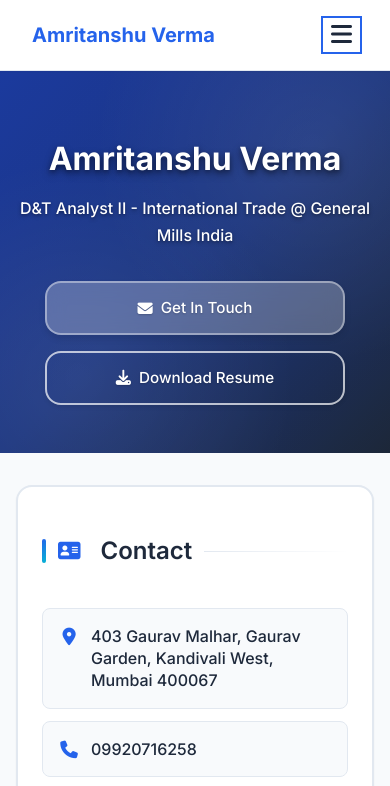
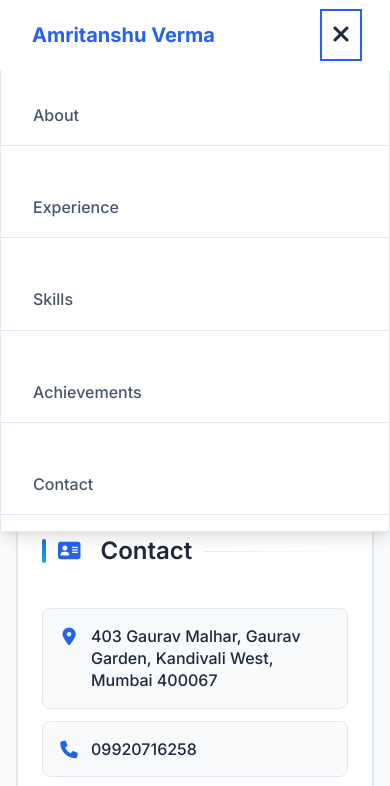
Before and after one commit to AmritanshuAVerma/resume-website, a plain HTML site: page index.html in a window 390 px wide. Both pictures are taken after a click on the button "Toggle mobile menu". Shown: the top 786 px of the page. Drawn offline with Linux system fonts and the light colour scheme.

Commit message:
Fix mobile menu functionality - Added proper toggle behavior for mobile navigation - Mobile menu now slides down from navigation bar - Added close functionality when clicking links or outside menu - Toggle icon changes between hamburger and X - Improved mobile navigation UX

```diff
--- a/index.html
+++ b/index.html
@@ -629,6 +629,40 @@
         @media (max-width: 768px) {
             .nav-links {
                 display: none;
+                position: absolute;
+                top: 100%;
+                right: 0;
+                left: 0;
+                background: var(--surface-color);
+                border: 1px solid var(--border-color);
+                border-top: none;
+                box-shadow: var(--shadow-lg);
+                flex-direction: column;
+                padding: 1rem 0;
+                z-index: 1000;
+            }
+
+            .nav-links.active {
+                display: flex;
+            }
+
+            .nav-links li {
+                margin: 0;
+            }
+
+            .nav-links a {
+                display: block;
+                padding: 1rem 2rem;
+                border-radius: 0;
+                border-bottom: 1px solid var(--border-color);
+            }
+
+            .nav-links a:hover {
+                background: var(--background-color);
+            }
+
+            .nav-container {
+                position: relative;
             }
 
             .mobile-menu-toggle {
@@ -638,6 +672,11 @@
                 font-size: 1.5rem;
                 color: var(--text-primary);
                 cursor: pointer;
+                padding: 0.5rem;
+            }
+
+            .mobile-menu-toggle:hover {
+                color: var(--primary-color);
             }
 
             header {
@@ -671,6 +710,20 @@
         @media (min-width: 769px) {
             .mobile-menu-toggle {
                 display: none;
+            }
+
+            .nav-links {
+                display: flex !important;
+                position: static;
+                background: transparent;
+                border: none;
+                box-shadow: none;
+                flex-direction: row;
+                padding: 0;
+            }
+
+            .nav-links a {
+                border-bottom: none;
             }
         }
 
@@ -1208,9 +1261,36 @@
         const mobileToggle = document.querySelector('.mobile-menu-toggle');
         const navLinks = document.querySelector('.nav-links');
 
-        if (mobileToggle) {
-            mobileToggle.addEventListener('click', function() {
+        if (mobileToggle && navLinks) {
+            mobileToggle.addEventListener('click', function(e) {
+                e.preventDefault();
                 navLinks.classList.toggle('active');
+
+                // Toggle icon between bars and X
+                const icon = mobileToggle.querySelector('i');
+                if (navLinks.classList.contains('active')) {
+                    icon.className = 'fas fa-times';
+                } else {
+                    icon.className = 'fas fa-bars';
+                }
+            });
+
+            // Close mobile menu when clicking on a link
+            navLinks.querySelectorAll('a').forEach(link => {
+                link.addEventListener('click', function() {
+                    navLinks.classList.remove('active');
+                    const icon = mobileToggle.querySelector('i');
+                    icon.className = 'fas fa-bars';
+                });
+            });
+
+            // Close mobile menu when clicking outside
+            document.addEventListener('click', function(e) {
+                if (!mobileToggle.contains(e.target) && !navLinks.contains(e.target)) {
+                    navLinks.classList.remove('active');
+                    const icon = mobileToggle.querySelector('i');
+                    icon.className = 'fas fa-bars';
+                }
             });
         }
 
```
